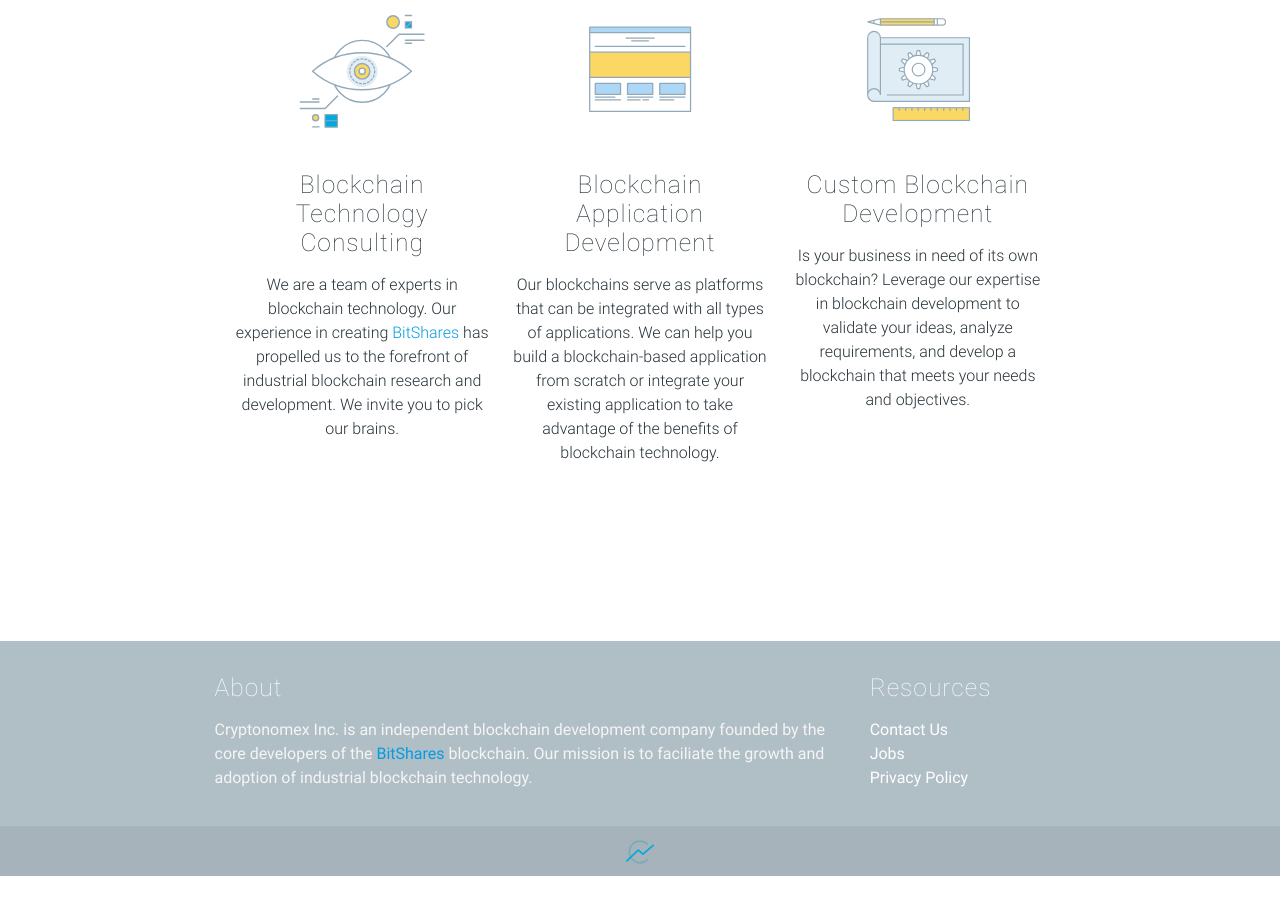
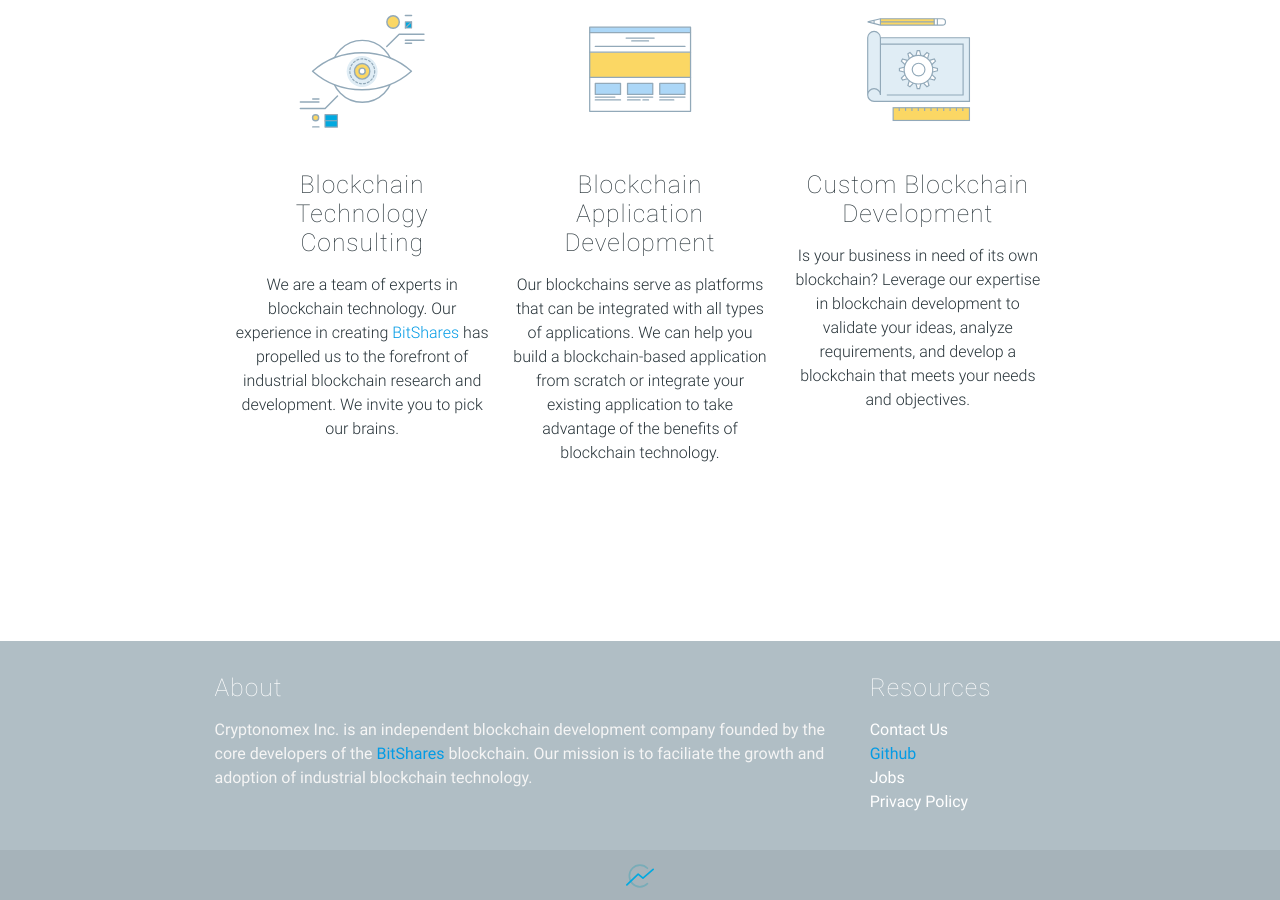
Before and after one commit to cryptonomex/cryptonomex.github.io, a Jekyll site: the page built from index.html, in a window 1280 px wide and 900 px high, scrolled down 1337 px. Built offline with Jekyll 4.4.1, drawn with Linux system fonts in a browser that asks for light colours; nearby versions of some CDN libraries; before the commit the page ends 2213 px from its top, so only the background shows below that.

Commit message:
Added Github link to resources.

```diff
--- a/_includes/footer.html
+++ b/_includes/footer.html
@@ -16,6 +16,7 @@
           <h5 class="white-text">Resources</h5>
           <ul>
             <li><a class="white-text" href="/contact/">Contact Us</a></li>
+            <li><a class="white-test" href="http://github.com/cryptonomex">Github</a></li>
             <li><a class="white-text" href="/jobs/">Jobs</a></li>
             <li><a class="white-text" href="/privacy/">Privacy Policy</a></li>
           </ul>
```
